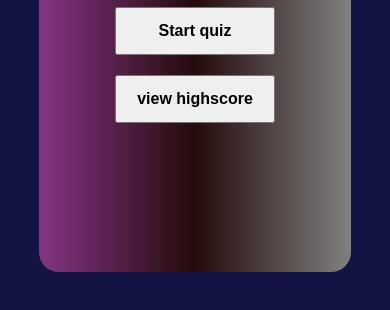
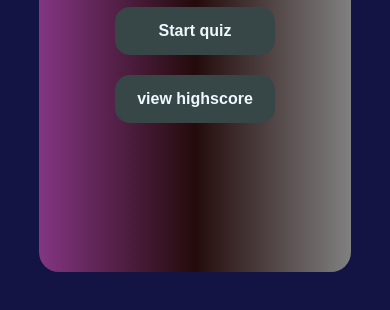
Before and after one commit to boyaye/quizetexter, a plain HTML site: page index.html in a window 390 px wide. Shown: the part 390-700 px from the top of the page. Drawn offline with Linux system fonts and the light colour scheme.

Commit message:
commit made on the media screen for the start button, by adding hovers

```diff
--- a/style.css
+++ b/style.css
@@ -365,6 +365,16 @@ body h1{
   100%{color: blue;}
 
 }
+#startgameDIV button{
+    border-radius: 15px;
+    border: none;
+    color: aliceblue;
+    background-color: rgb(55, 71, 71);
+}
+#startgameDIV button:hover{
+    background-color: aliceblue;
+    color: black;
+}
 
 #questiondiv button:hover{
     box-shadow: 0 0 5px orange;
```
